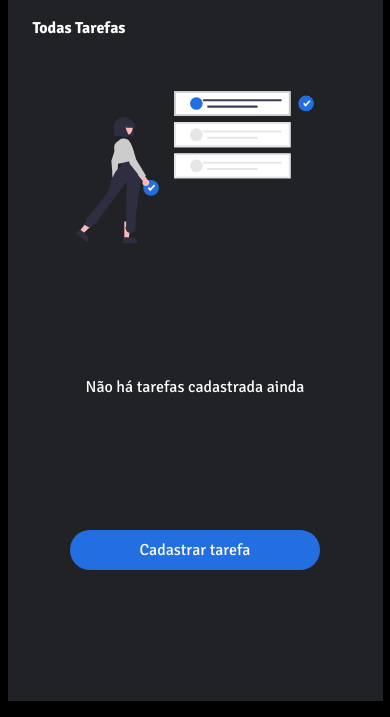
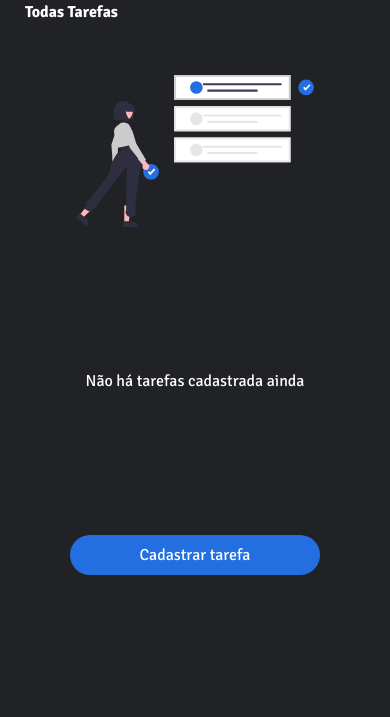
Before and after one commit to Felipe2304/tasks-javascript, a plain HTML site: page task-crud/index.html in a window 390 px wide. Shown: the part 127-844 px from the top of the page. Drawn offline with Linux system fonts and the light colour scheme.

Commit message:
adaptando para mobile

```diff
--- a/task-crud/src/style/mainContainer/mainContainer.css
+++ b/task-crud/src/style/mainContainer/mainContainer.css
@@ -1,6 +1,7 @@
 .main-container{
-  height:812px ;
-  width: 375px;
+  height:100% ;
+  width:100%;
+  max-width:428px;
   background-color: #202226;
   display: flex;
   flex-direction: column;
```
